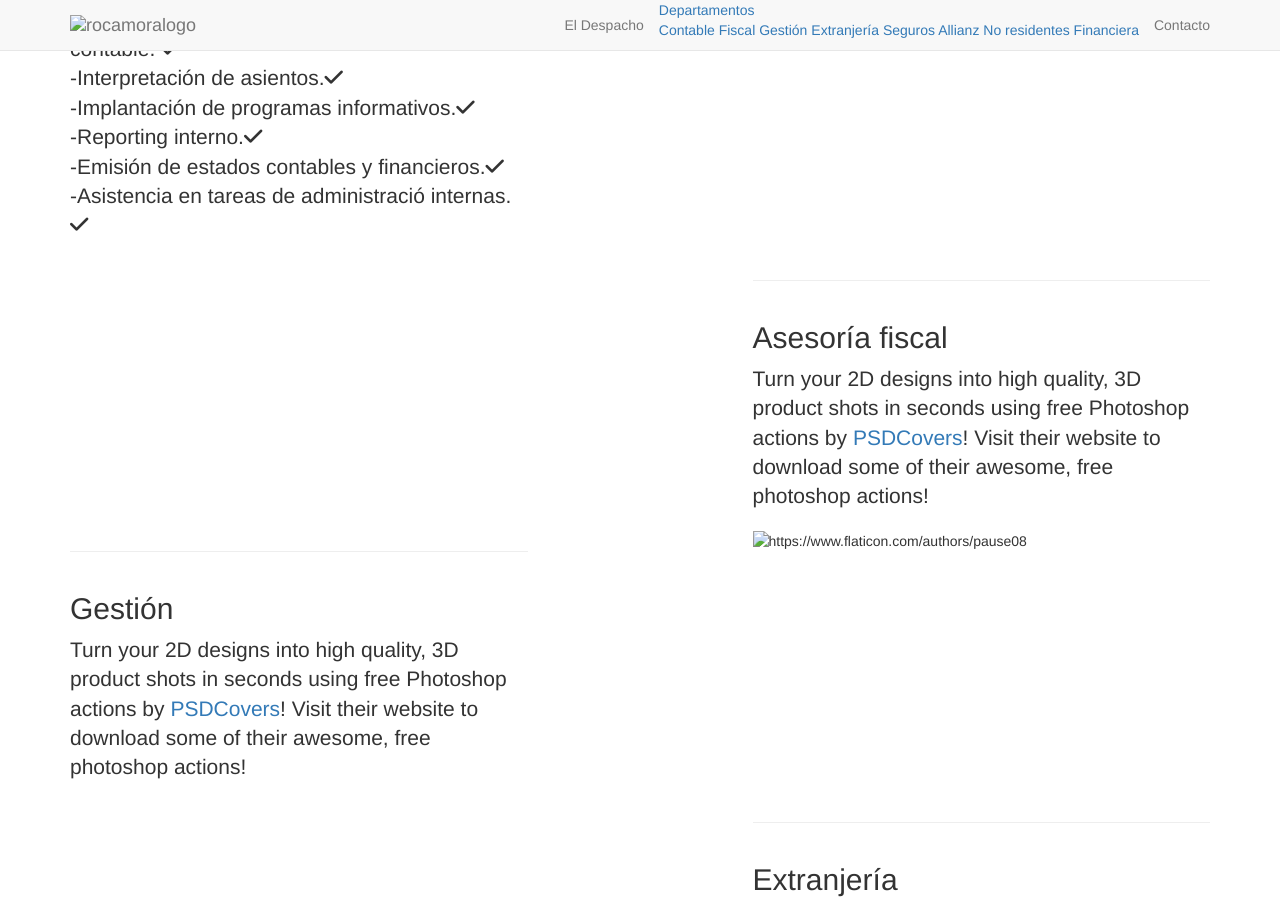
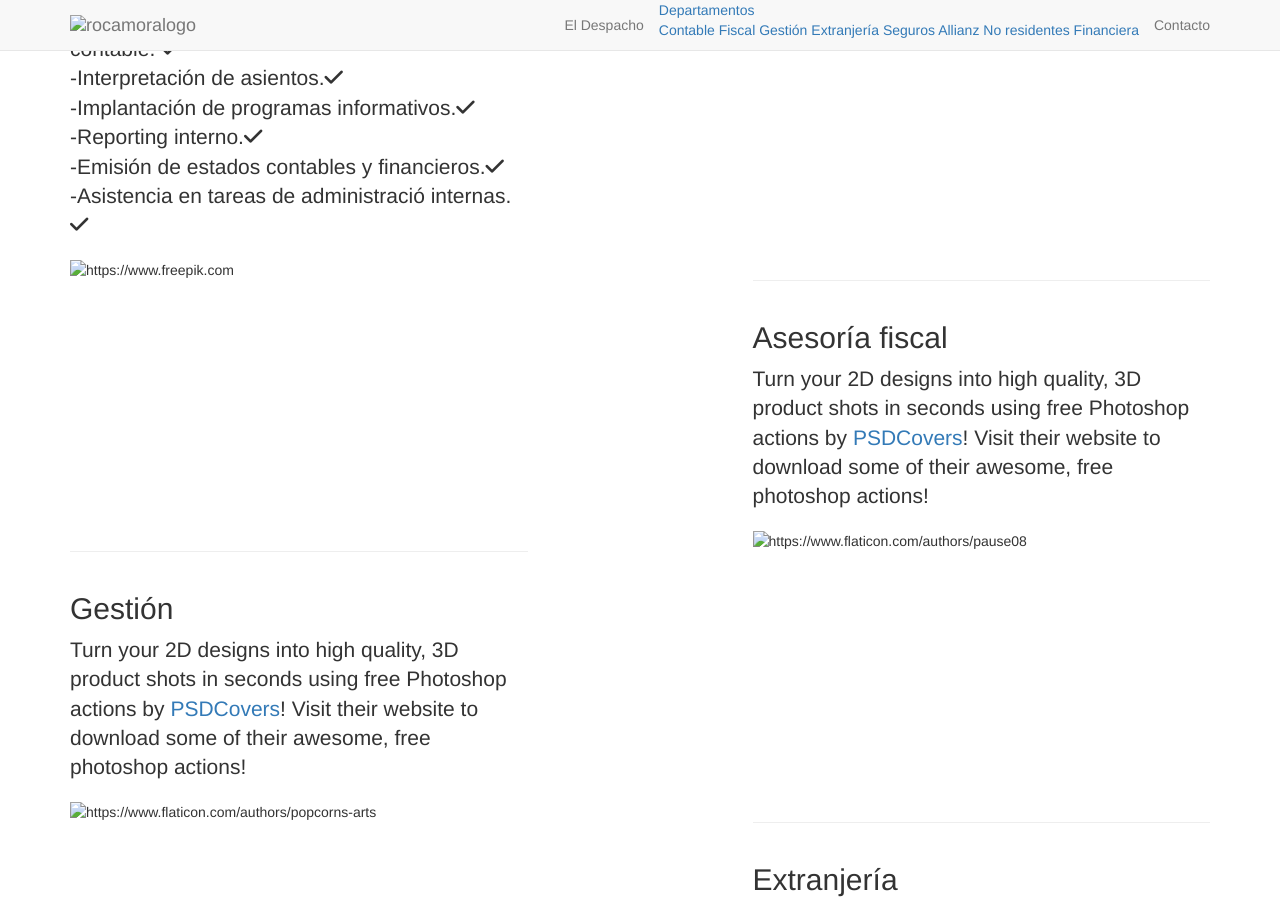
Before and after one commit to Alejandromndza/WebProject, a Jekyll site: the page built from TODO.md, in a window 1280 px wide and 900 px high, scrolled down 900 px. Built offline with Jekyll 4.4.1, drawn with Linux system fonts in a browser that asks for light colours; nearby versions of some CDN libraries; our own code applies the rules of GitHub Pages for plain Markdown files; library files that are not in the unit come from our copies.

Commit message:
credits icon fixed

```diff
--- a/_includes/page_content.html
+++ b/_includes/page_content.html
@@ -38,7 +38,7 @@
           <div class="lead">{{ post.content }}</div>
         </div>
         <div class="col-lg-5 col-sm-pull-6  col-sm-6">
-          <img class="img-responsive" src="img/services/{{ post.img }}" alt="">
+          <img class="img-responsive" src="img/services/{{ post.img }}" alt="{{post.icon-credit}}">
         </div>
       </div>
 
```
Also changed, not shown: 1 other file.
